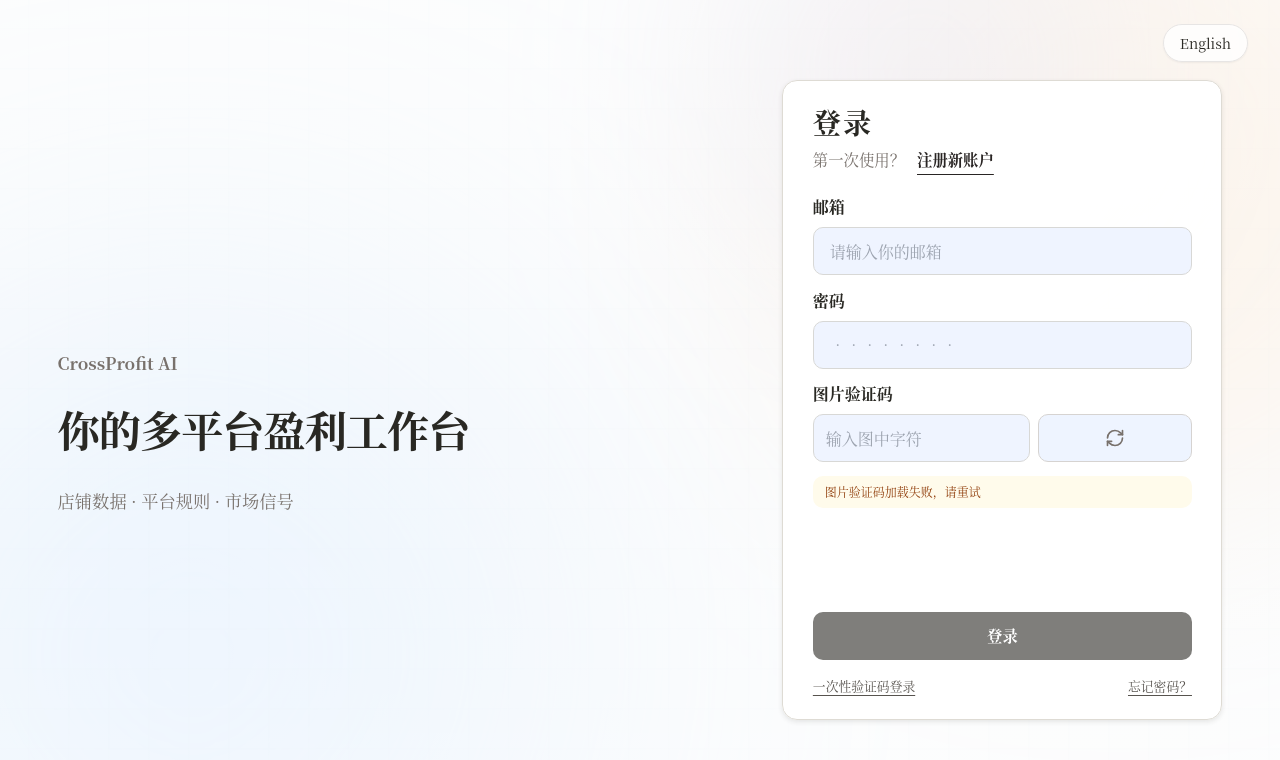
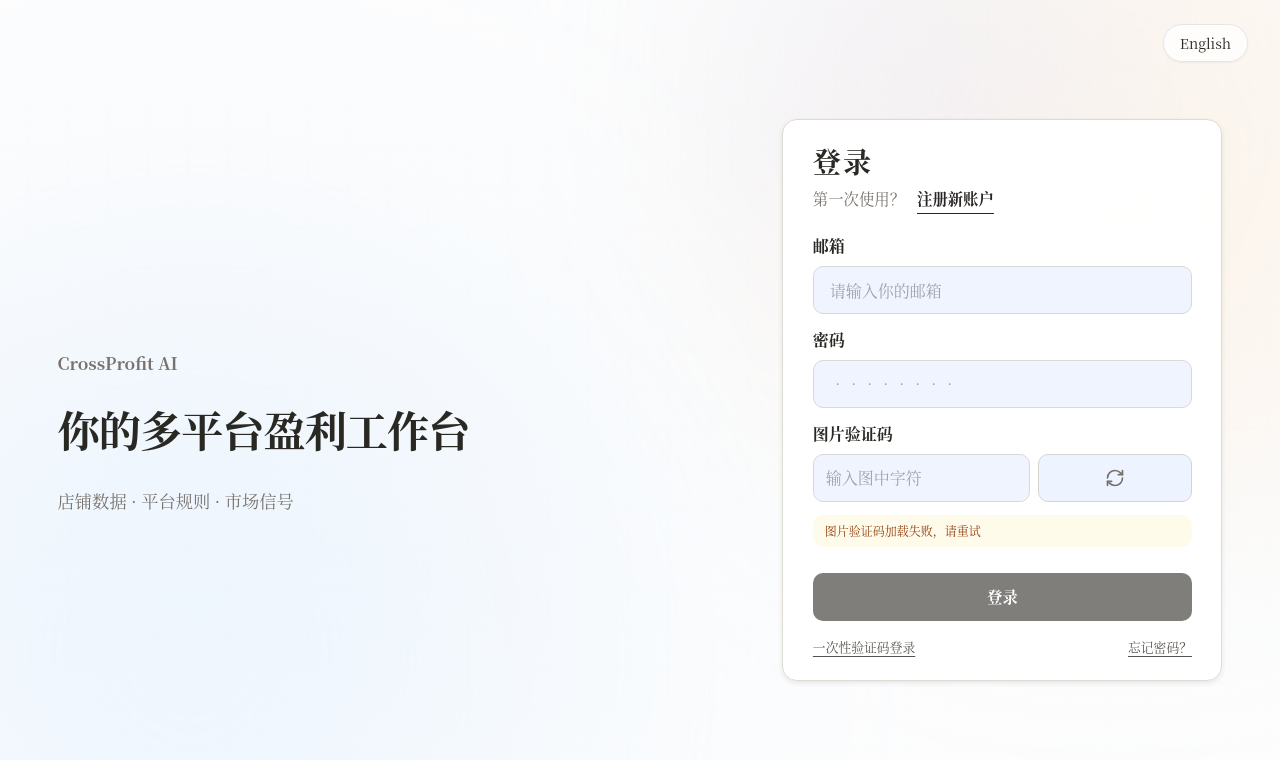
Before and after one commit to zombie-egg/CrossProfit-AI, a Next.js app in the folder web/: page /settings in a window 1280 px wide. Shown: the top 760 px of the page. Built offline with nearby package versions, Linux system fonts and the light colour scheme; no server answers; a web font is replaced by a local one.

Commit message:
Tighten spacing between captcha and sign-in button

```diff
--- a/web/src/components/auth-page.tsx
+++ b/web/src/components/auth-page.tsx
@@ -110,19 +110,19 @@ export function AuthPage() {
         <h1 className="text-[clamp(27px,3.3vw,70px)] font-bold leading-tight tracking-tight">{zh ? "你的多平台盈利工作台" : "Your profit workspace"}</h1>
         <p className="mt-8 text-[clamp(15px,1.35vw,27px)] text-stone-500">{zh ? "店铺数据 · 平台规则 · 市场信号" : "Shop data · Platform rules · Market signals"}</p>
       </section>
-      <section className="mx-auto flex h-[min(640px,calc(100svh-88px))] w-full max-w-[540px] min-w-0 flex-col overflow-y-auto rounded-[15px] border border-[#dedbd4] bg-white/95 px-[clamp(18px,2.3vw,38px)] py-[clamp(20px,3svh,34px)] shadow-[0_2px_5px_rgba(50,45,35,0.11)] md:h-[min(640px,calc(100svh-96px))]">
+      <section className="mx-auto flex h-auto max-h-[calc(100svh-88px)] w-full max-w-[540px] min-w-0 flex-col overflow-y-auto rounded-[15px] border border-[#dedbd4] bg-white/95 px-[clamp(18px,2.3vw,38px)] py-[clamp(20px,3svh,34px)] shadow-[0_2px_5px_rgba(50,45,35,0.11)] md:max-h-[calc(100svh-96px)]">
         <h2 className="shrink-0 whitespace-nowrap text-[clamp(25px,2.2vw,38px)] font-bold leading-tight">{title}</h2>
         <div className="mt-2 flex shrink-0 items-center gap-3 whitespace-nowrap text-[clamp(13px,1.2vw,18px)] text-stone-500">
           <span>{zh ? "第一次使用？" : "New here?"}</span>
           <button type="button" onClick={() => changeMode(mode === "register" ? "login" : "register")} className="font-semibold text-stone-800 underline underline-offset-8">{mode === "register" ? (zh ? "返回登录" : "Sign in") : (zh ? "注册新账户" : "Create account")}</button>
         </div>
-        <form onSubmit={(event) => void submit(event)} className="mt-[clamp(16px,3svh,32px)] flex min-h-0 flex-1 flex-col gap-[clamp(8px,1.7svh,18px)]">
+        <form onSubmit={(event) => void submit(event)} className="mt-[clamp(16px,3svh,32px)] flex flex-col gap-[clamp(8px,1.7svh,18px)]">
           <label className={labelClass}><span>{zh ? "邮箱" : "Email"}</span><input type="email" autoComplete="email" required value={email} onChange={(event) => setEmail(event.target.value)} className={inputClass} placeholder={zh ? "请输入你的邮箱" : "Enter your email"} /></label>
           {(mode === "register" || mode === "code" || mode === "reset") && <label className={labelClass}><span>{zh ? "邮箱验证码" : "Email code"}</span><div className="mt-2 flex min-w-0 gap-2"><input inputMode="numeric" pattern="[0-9]{6}" maxLength={6} required value={code} onChange={(event) => setCode(event.target.value.replace(/\D/g, ""))} className="h-[clamp(42px,6svh,56px)] min-w-0 flex-1 rounded-[10px] border border-[#d8d8d6] bg-[#eff4ff] px-3 text-base font-normal outline-none focus:border-blue-500 focus:ring-2 focus:ring-blue-100" placeholder={zh ? "6 位数字" : "6 digits"} /><button type="button" onClick={() => void sendCode()} disabled={sending || cooldown > 0} className="shrink-0 whitespace-nowrap rounded-[10px] border border-stone-300 px-2 text-[clamp(11px,1vw,14px)] font-semibold disabled:text-stone-400">{cooldown ? `${cooldown}s` : sending ? (zh ? "发送中" : "Sending") : (zh ? "发送验证码" : "Send code")}</button></div></label>}
           {mode !== "code" && <label className={labelClass}><span>{mode === "reset" ? (zh ? "新密码" : "New password") : (zh ? "密码" : "Password")}</span><input type="password" autoComplete={mode === "login" ? "current-password" : "new-password"} minLength={mode === "login" ? undefined : 8} required value={password} onChange={(event) => setPassword(event.target.value)} className={inputClass} placeholder={mode === "login" ? "••••••••" : (zh ? "至少 8 位" : "At least 8 characters")} /></label>}
           {(mode === "login" || mode === "code") && <label className={labelClass}><span>{zh ? "图片验证码" : "Image code"}</span><div className="mt-2 flex min-w-0 gap-2"><input required autoComplete="off" maxLength={5} value={captchaAnswer} onChange={(event) => setCaptchaAnswer(event.target.value.toUpperCase().replace(/[^A-Z0-9]/g, ""))} className="h-[clamp(42px,6svh,56px)] min-w-0 flex-1 rounded-[10px] border border-[#d8d8d6] bg-[#eff4ff] px-3 text-base font-normal uppercase outline-none focus:border-blue-500 focus:ring-2 focus:ring-blue-100" placeholder={zh ? "输入图中字符" : "Enter characters"} /><button type="button" onClick={() => void refreshCaptcha()} className="flex w-[clamp(115px,12vw,176px)] shrink-0 items-center justify-center overflow-hidden rounded-[10px] border border-stone-300 bg-[#eef4ff]" aria-label={zh ? "刷新图片验证码" : "Refresh image code"} title={zh ? "点击刷新图片验证码" : "Click to refresh image code"}>{captcha ? <Image unoptimized src={captcha.image} alt={zh ? "图片验证码" : "Image code"} width={176} height={56} className="h-full w-full object-fill" /> : <RefreshCw className="size-5 text-stone-500" />}</button></div></label>}
           {message && <p role="status" title={message} className="shrink-0 overflow-hidden text-ellipsis whitespace-nowrap rounded-lg bg-amber-50 px-3 py-2 text-xs text-amber-800">{message}</p>}
-          <button type="submit" disabled={busy || ((mode === "login" || mode === "code") && !captcha)} className="mt-auto h-[clamp(42px,6svh,56px)] w-full shrink-0 whitespace-nowrap rounded-[10px] bg-[#292823] text-[clamp(15px,1.2vw,21px)] font-semibold text-white transition hover:bg-stone-700 disabled:opacity-60">{busy ? (zh ? "请稍候…" : "Please wait…") : title}</button>
+          <button type="submit" disabled={busy || ((mode === "login" || mode === "code") && !captcha)} className="mt-3 h-[clamp(42px,6svh,56px)] w-full shrink-0 whitespace-nowrap rounded-[10px] bg-[#292823] text-[clamp(15px,1.2vw,21px)] font-semibold text-white transition hover:bg-stone-700 disabled:opacity-60">{busy ? (zh ? "请稍候…" : "Please wait…") : title}</button>
         </form>
         <div className="mt-[clamp(10px,2svh,22px)] flex shrink-0 items-center justify-between gap-2 whitespace-nowrap text-[clamp(10px,1vw,14px)] text-stone-600"><button type="button" onClick={() => changeMode(mode === "code" ? "login" : "code")} className="underline underline-offset-4">{mode === "code" ? (zh ? "密码登录" : "Password sign in") : (zh ? "一次性验证码登录" : "Sign in with a code")}</button><button type="button" onClick={() => changeMode(mode === "reset" ? "login" : "reset")} className="underline underline-offset-4">{mode === "reset" ? (zh ? "返回登录" : "Back to sign in") : (zh ? "忘记密码？" : "Forgot password?")}</button></div>
       </section>
```
